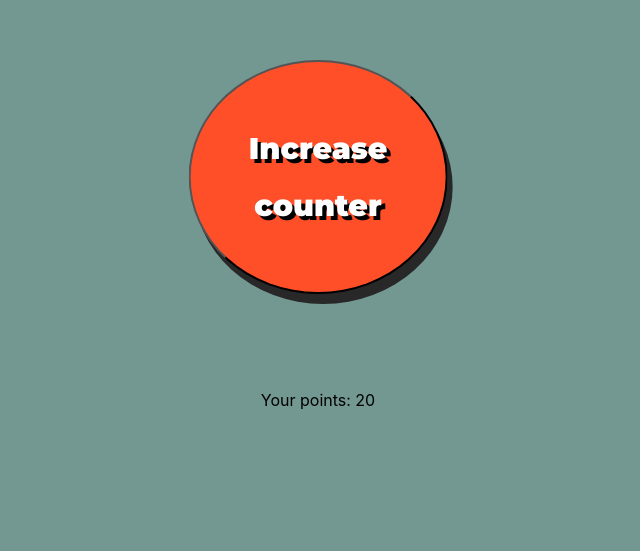
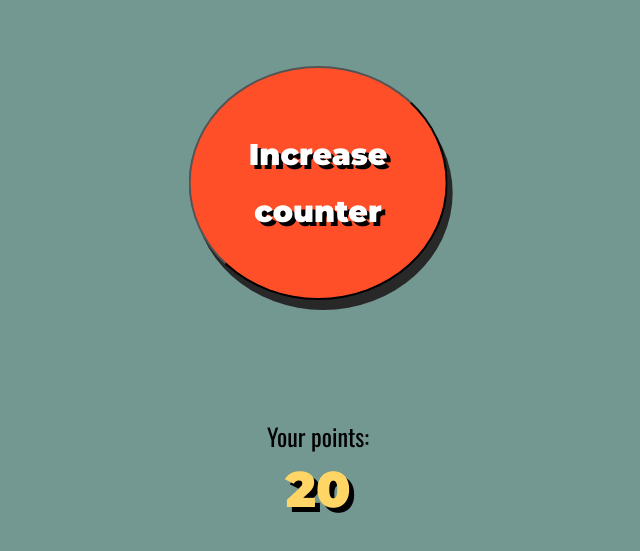
Before and after one commit to tuurep/preassignment3, a React (Create React App) app in the folder client/: page / in a window 1280 px wide. Shown: the part 157-708 px from the top of the page, without its empty margins (322-962 px from the left). Built offline with nearby package versions, Linux system fonts and the light colour scheme; no server answers.

Commit message:
Finalize styles

```diff
--- a/client/src/Components/CounterButton.css
+++ b/client/src/Components/CounterButton.css
@@ -1,4 +1,5 @@
 @import url('https://fonts.googleapis.com/css?family=Montserrat:900&display=swap');
+@import url('https://fonts.googleapis.com/css?family=Oswald&display=swap');
 
 .RoundButton {
   border-radius: 50%;
@@ -11,19 +12,40 @@
   color: white;
   line-height: 1.9;
   box-shadow: 5px 10px #282828;
-  margin-bottom: 80px
+  margin: 100px
+}
+
+.ClickDisplayHeader {
+  font-family: Oswald;
+  font-size: 24px;
+  margin-bottom: 12px;
+}
+
+.ClickDisplay {
+  width: 9%;
+  background-color: #282828;
+  color: white;
+  font-weight: bolder;
+  text-shadow: 4px 4px black;
+  font-size: 24px;
+  padding: 6px;
+  margin: 0 auto;
+  border: solid;
+  border-color: black
 }
 
 .ErrorAlert {
+  font-family: Oswald;
   box-shadow: 10px 10px 11px 0px rgba(0,0,0,0.74);
-  font-size: 20;
+  font-size: 30px;
   background-color: #A9A9A9;
   padding: 40px
 }
 
 .WinAlert {
+  font-family: Oswald;
   box-shadow: 10px 10px 11px 0px rgba(0,0,0,0.74);
-  font-size: 20;
-  background-color: #f9ff57;
+  font-size: 30px;
+  background-color: #fffc5f;
   padding: 40px
 }
--- a/client/src/Components/CounterButton.js
+++ b/client/src/Components/CounterButton.js
@@ -43,9 +43,14 @@ const CounterButton = ({ points, setPoints }) => {
       const clicksTilNextPrize = 10 - (count % 10)
 
       return (
-        <h1>
-          { clicksTilNextPrize } clicks until next prize
-        </h1>
+        <div>
+          <div className="ClickDisplayHeader">
+            Clicks until next prize:
+          </div>
+          <div className="ClickDisplay">
+            { clicksTilNextPrize }
+          </div>
+        </div>
       )
     }
   }
--- /dev/null
+++ b/client/src/Components/Player.css
@@ -0,0 +1,21 @@
+@import url('https://fonts.googleapis.com/css?family=Montserrat:900&display=swap');
+@import url('https://fonts.googleapis.com/css?family=Oswald&display=swap');
+
+.PointsDisplayHeader {
+  font-family: Oswald;
+  font-size: 24px;
+  margin-bottom: 5px;
+  margin-top: 18px;
+}
+
+.PointsDisplay {
+  font-size: 50px;
+  font-family: Montserrat;
+  text-shadow: 5px 5px black;
+  color: #ffd666;
+}
+
+.RestartButton {
+  font-family: Oswald;
+  font-size: 24px;
+}
--- a/client/src/Components/Player.js
+++ b/client/src/Components/Player.js
@@ -1,5 +1,6 @@
 import React, { useState, useEffect } from 'react';
-import CounterButton from './CounterButton'
+import CounterButton from './CounterButton';
+import './Player.css'
 
 const Player = () => {
   const [points, setPoints] = useState(20)
@@ -21,7 +22,6 @@ const Player = () => {
     // Flaw in my app:
     // Player can set any points for themselves in browser's Local Storage, if they know how.
     // I acknowledge and accept this flaw in the scope of this preassignment app.
-
     setPointsFromLocalStorage()
   }, [])
 
@@ -33,9 +33,9 @@ const Player = () => {
     if (points <= 0) {
       return (
         <div>
-          You've lost all points!
-          <div>
-            <button onClick={() => { setPoints(20) }}>
+          <div className="PointsDisplayHeader">You've lost all points!</div>
+          <div className="PointsDisplay">
+            <button className="RestartButton" onClick={() => { setPoints(20) }}>
               Start over
             </button>
           </div>
@@ -45,7 +45,8 @@ const Player = () => {
 
     else return (
       <div>
-        <p>Your points: { points }</p>
+        <div className="PointsDisplayHeader">Your points:</div>
+        <div className="PointsDisplay">{ points }</div>
       </div>
     )
   }
--- a/client/src/index.js
+++ b/client/src/index.js
@@ -7,7 +7,7 @@ import { transitions, positions, Provider as AlertProvider } from 'react-alert'
 
 const options = {
   // you can also just use 'top center'
-  position: positions.TOP_CENTER,
+  position: positions.TOP_RIGHT,
   timeout: 3000,
   offset: '30px',
   // you can also just use 'scale'
```
